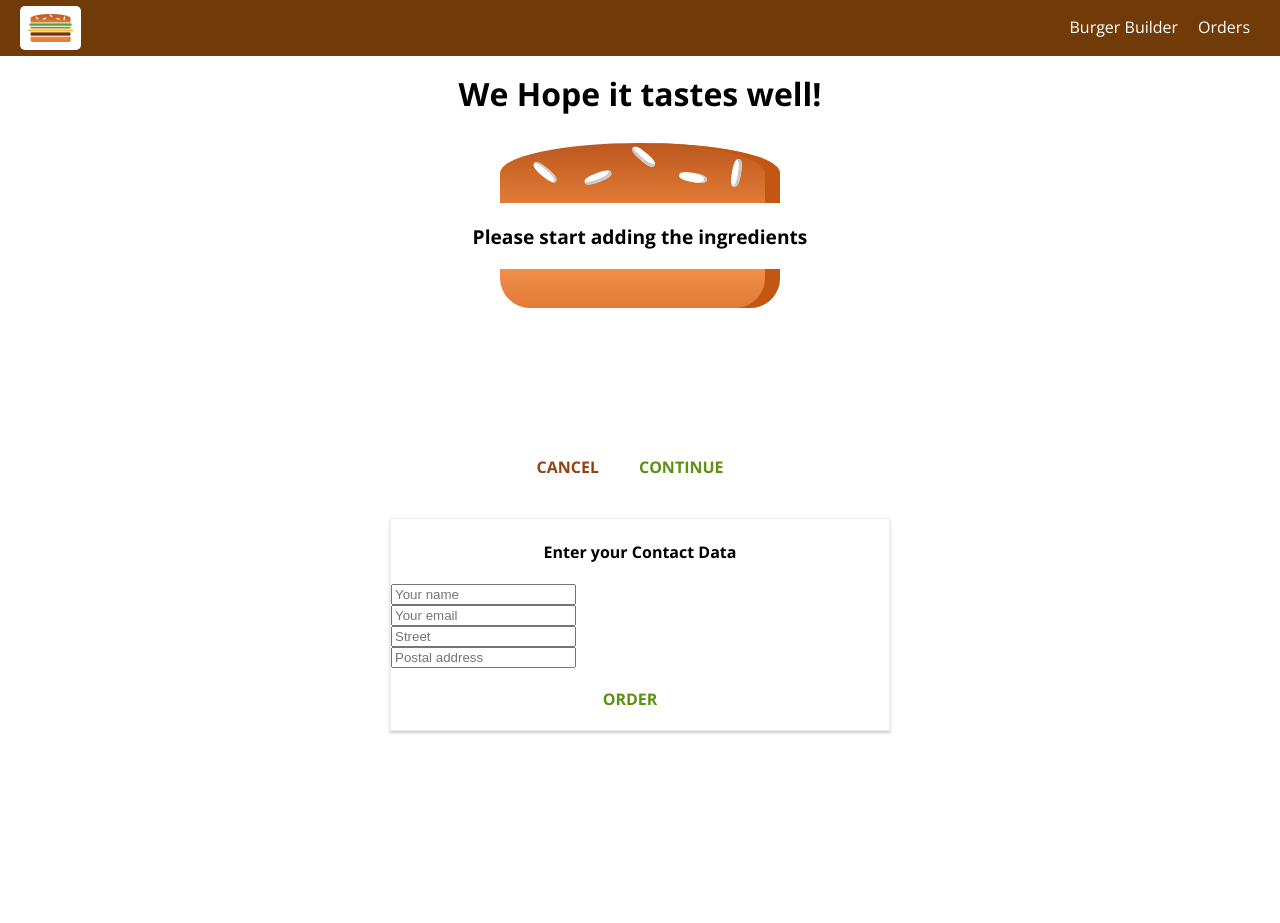
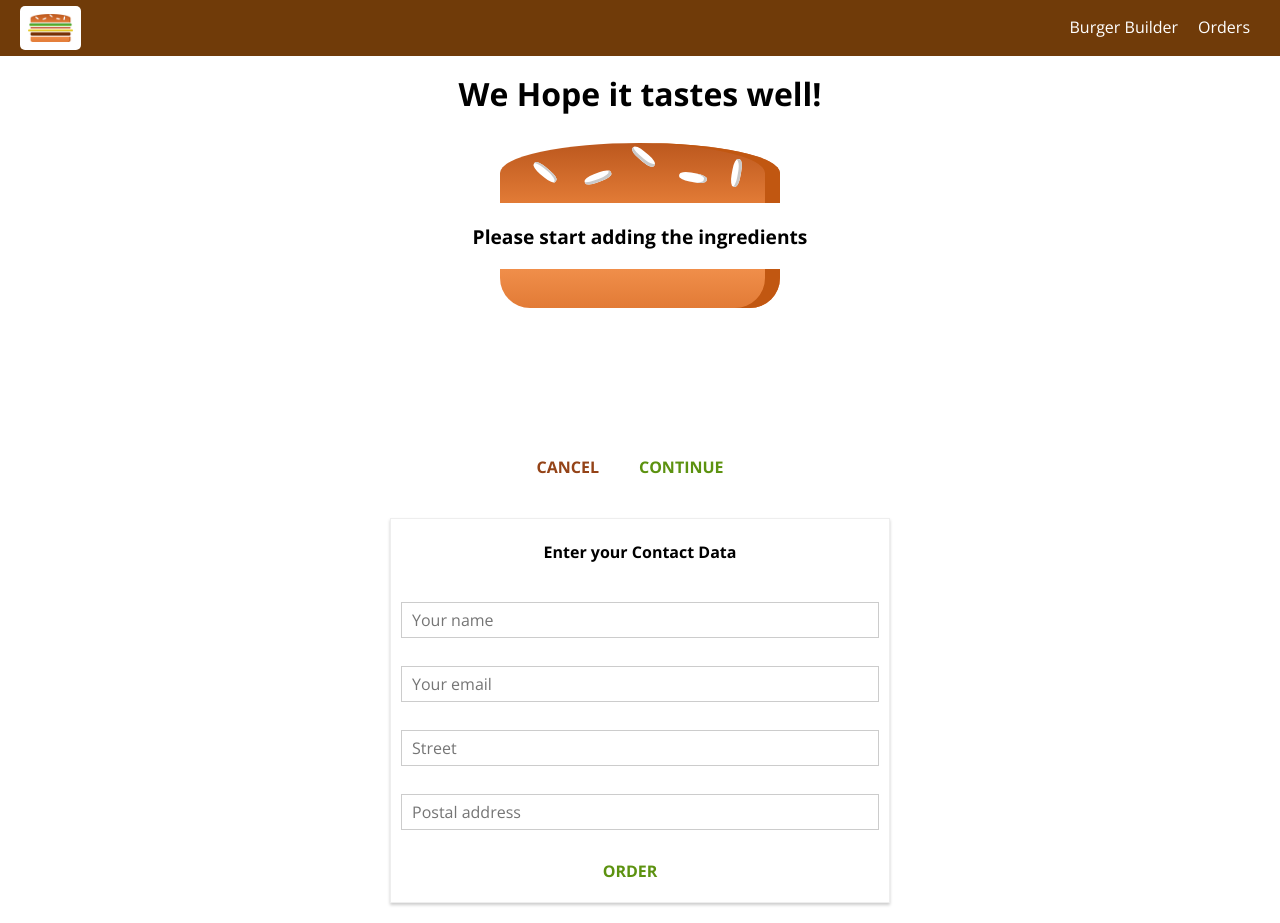
Before and after one commit to surbhiMidha703/burger-builder-basic, a React app: page /checkout in a window 1280 px wide. Both pictures are taken after a click on the button "CONTINUE". Before the commit the page ends 800 px from the top, so only its background shows below. Built offline with nearby package versions, Linux system fonts and the light colour scheme.

Commit message:
Created a generic input component and its styles

```diff
--- /dev/null
+++ b/src/components/UI/Input/Input.css
@@ -0,0 +1,27 @@
+.Input {
+    width: 100%;
+    padding: 10px;
+    box-sizing: border-box;
+}
+
+.Label {
+    font-weight: bold;
+    display: block;
+    margin-bottom: 8px;
+}
+
+.InputElement {
+    outline: none;
+    border: 1px solid #ccc;
+    background-color: white;
+    font: inherit;
+    padding: 6px 10px;
+    display: block;
+    width: 100%;
+    box-sizing: border-box;
+
+    &:focus {
+        outline: none;
+        background-color: #ccc;
+    }
+}
--- /dev/null
+++ b/src/components/UI/Input/Input.js
@@ -0,0 +1,25 @@
+import React from 'react'
+import styles from './Input.css'
+const Input = props => {
+
+let inputElement = null
+
+switch(props.inputtype) {
+    case('input'):
+        inputElement = <input className={styles.InputElement} {...props} />
+        break
+    case('textarea'):
+        inputElement = <textarea className={styles.InputElement}{...props} />
+        break
+    default:
+        inputElement = <input className={styles.InputElement}{...props} />
+}
+
+return (
+    <div className={styles.Input}>
+    <label className={styles.Label}>{props.label}</label>
+    {inputElement}
+    </div>
+)
+}
+export default Input
--- a/src/containers/BurgerBuilder/Checkout/ContactData/ContactData.js
+++ b/src/containers/BurgerBuilder/Checkout/ContactData/ContactData.js
@@ -3,7 +3,7 @@
 import styles from './ContactData.css'
 import axios from '../../../../axios-orders'
 import Spinner from '../../../../components/UI/Spinner/Spinner'
-
+import Input from '../../../../components/UI/Input/Input'
 class ContactData extends Component {
     state = {
         name: '',
@@ -49,10 +49,11 @@
 
     render(){
         let form = (<form>
-            <input className={styles.Input}  type='text' name='name' placeholder='Your name' />
-            <input  className={styles.Input} type='text' name='email' placeholder='Your email'/>
-            <input className={styles.Input} type='text' name='street' placeholder='Street'/>
-            <input className={styles.Input} type='text' name='postal' placeholder='Postal address'/>
+            <Input inputtype='input' type='text' name='name' placeholder='Your name'/>
+
+            <Input inputtype='input' type='text' name='email' placeholder='Your email'/>
+            <Input inputtype='input' type='text' name='street' placeholder='Street'/>
+            <Input inputtype='input' type='text' name='postal' placeholder='Postal address'/>
             <Button btnType='Success' clicked={this.orderHandler}>ORDER</Button>
         </form>)
 
```
